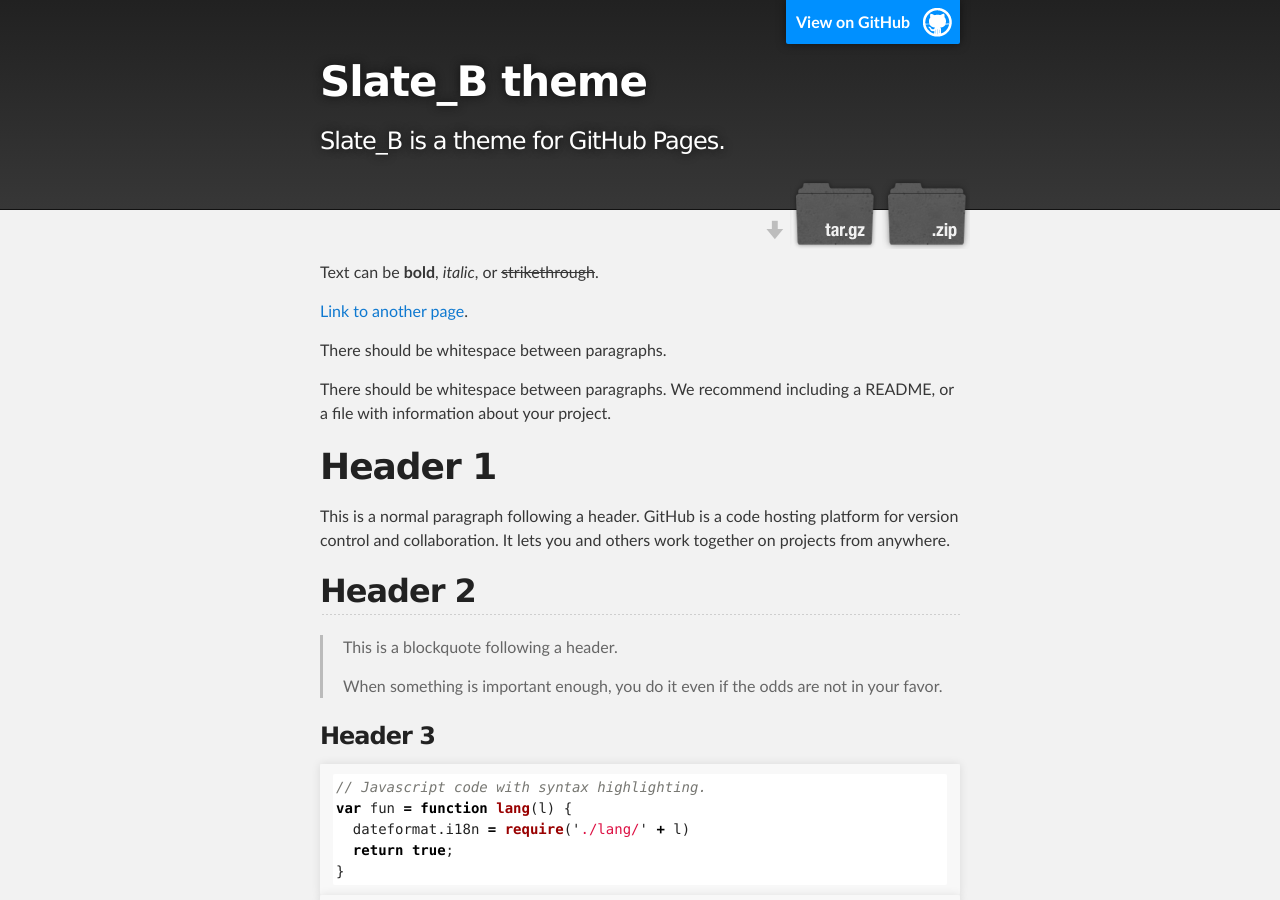
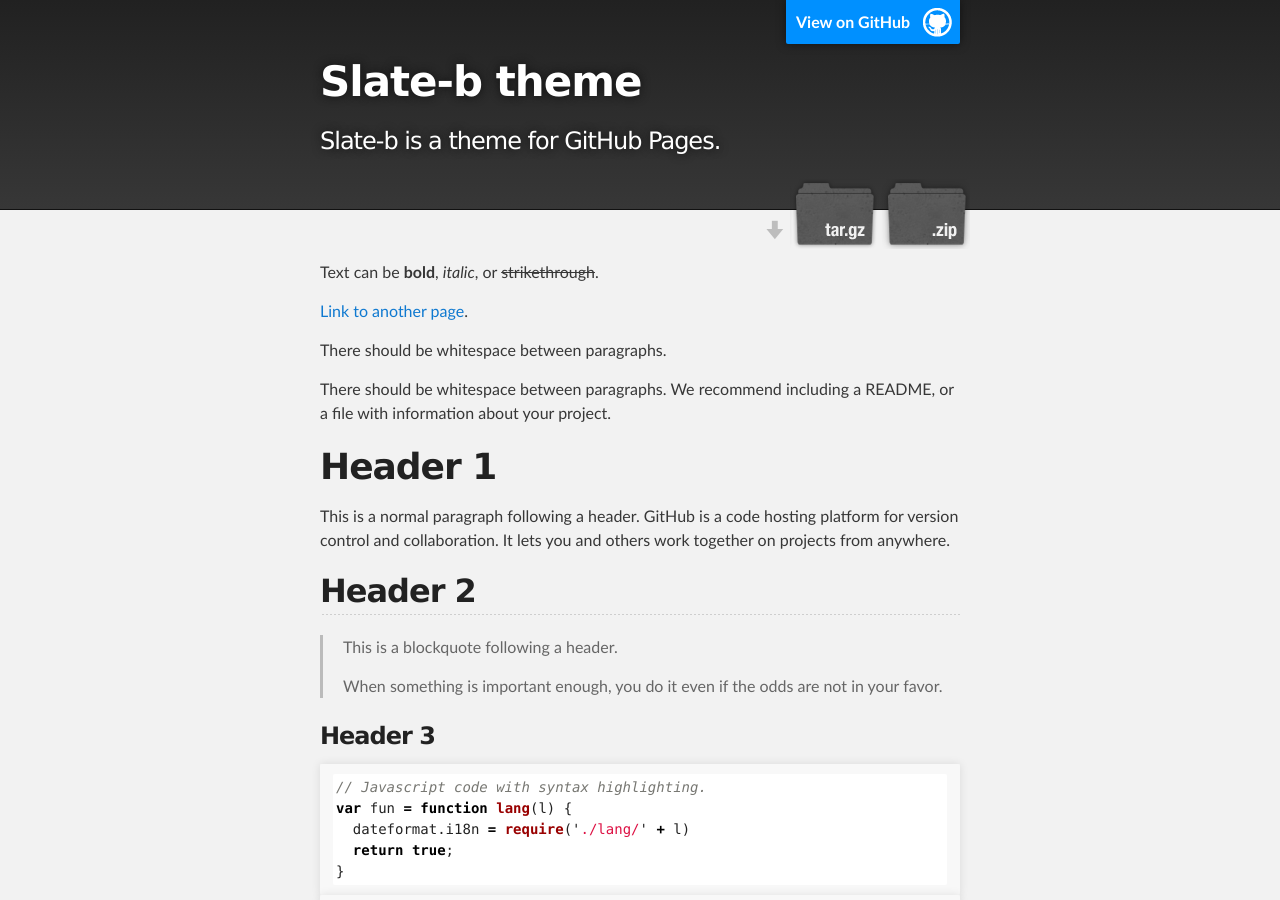
Before and after one commit to FredEkstrand/jekyll-theme-slateb, a Jekyll site: the page built from index.md, in a window 1280 px wide and 900 px high. Built offline with Jekyll 4.4.1, drawn with Linux system fonts in a browser that asks for light colours; some of the changed text lies outside the part shown.

Commit message:
Update _config.yml
title and description update

```diff
--- a/_config.yml
+++ b/_config.yml
@@ -1,5 +1,5 @@
-title: Slate_B theme
-description: Slate_B is a theme for GitHub Pages.
+title: Slate-b theme
+description: Slate-b is a theme for GitHub Pages.
 show_downloads: true
 google_analytics:
 sc_project:
```
